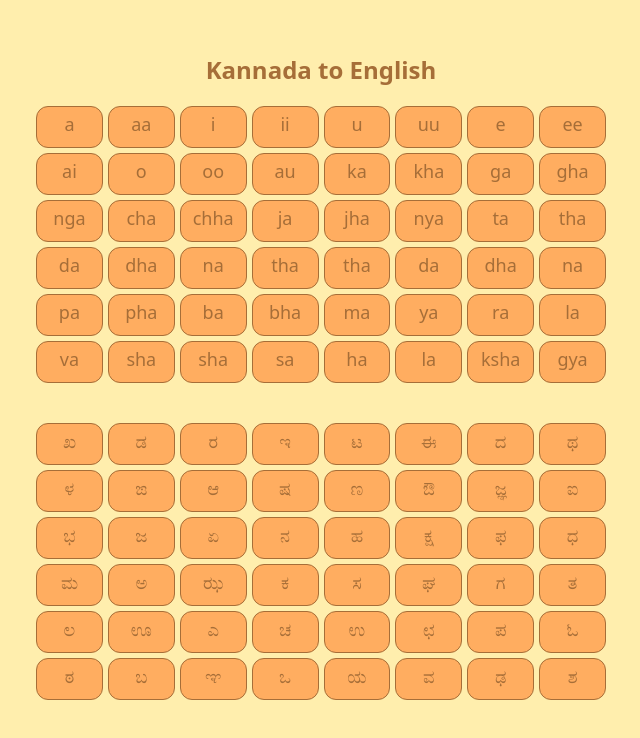
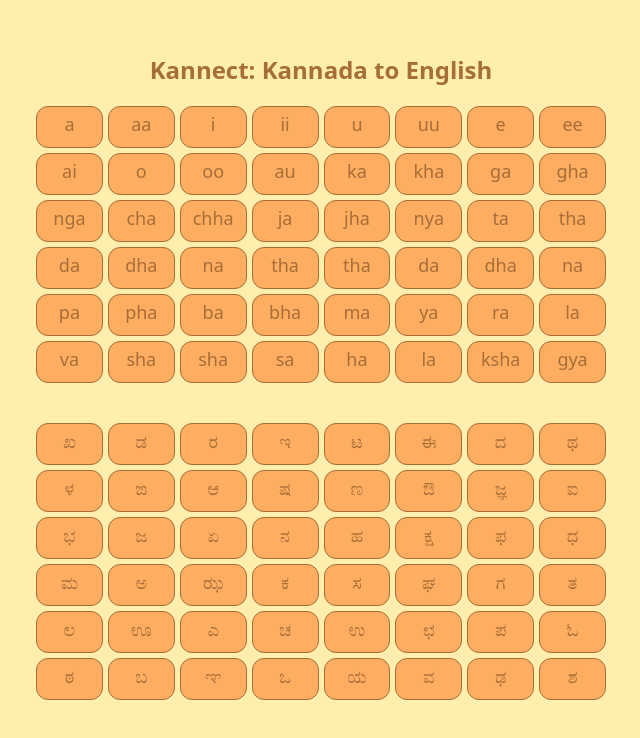
Before and after one commit to ZeroDeaths379/kannada, a plain HTML site: page index.html in a window 1280 px wide. Shown: the whole page, without its empty margins (319-959 px from the left). Drawn offline with Linux system fonts and the light colour scheme.

Commit message:
Update index.html

```diff
--- a/index.html
+++ b/index.html
@@ -12,7 +12,7 @@
 <p id="mobile-tip">📱 On mobile: Press and hold to select a letter</p>
 
         <div class="board">
-            <h2>Kannada to English</h2>
+            <h2>Kannect: Kannada to English</h2>
             <div id="english-slots"></div>
         </div>
         <div id="timer"></div>
```
